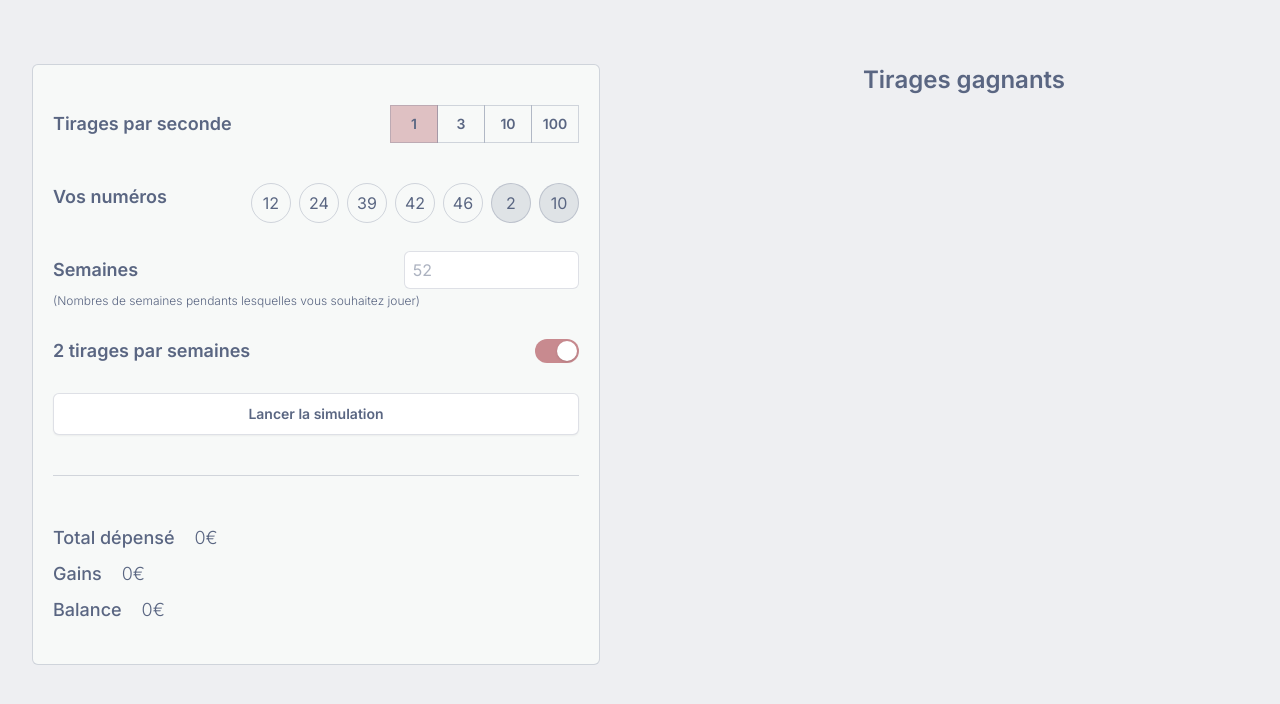
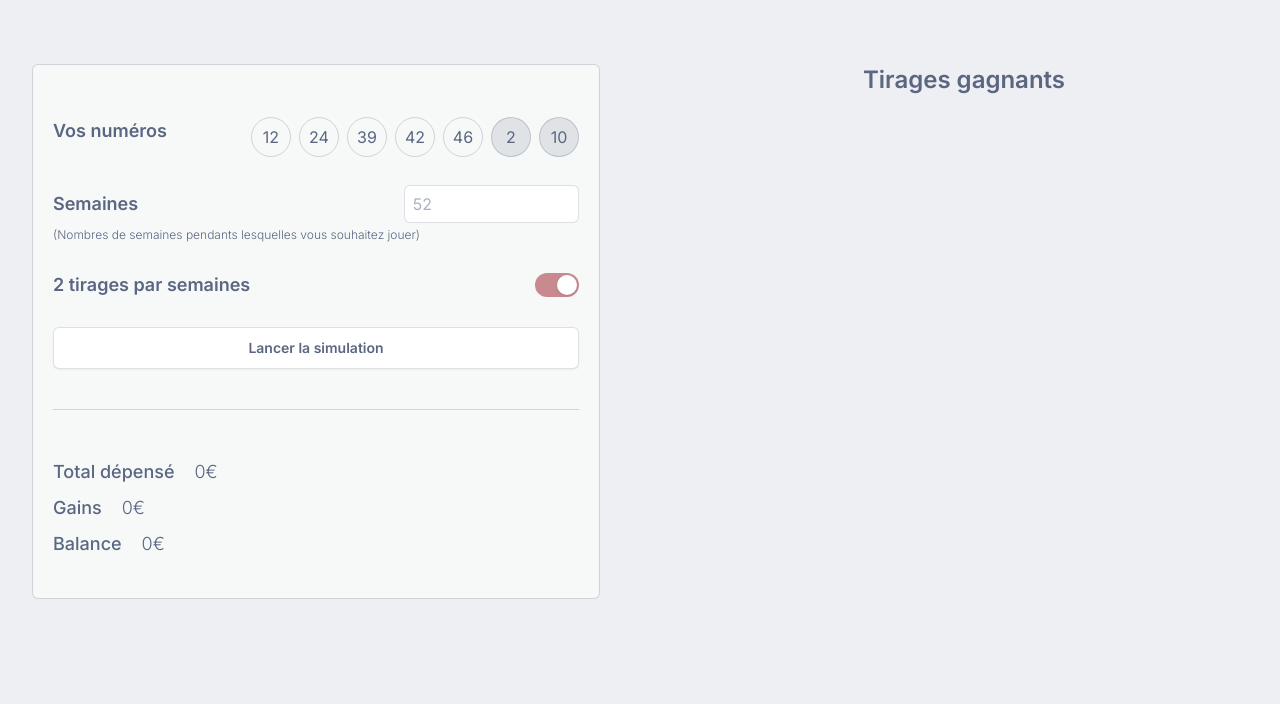
Before and after one commit to jean1591/euromillion-simulator, a Next.js app: page / in a window 1280 px wide. Shown: the top 704 px of the page. Built offline with nearby package versions, Linux system fonts and the light colour scheme.

Commit message:
delete number of draws per second

```diff
--- a/src/app/components/settingsAndResultsPanel/drawsPerSecondButton.tsx
+++ /dev/null
@@ -1,41 +0,0 @@
-import { useDispatch, useSelector } from "react-redux";
-
-import { RootState } from "@/lib/store";
-import { setDrawsPerSecond } from "@/lib/features/simulationSettings/slice";
-
-const classNames = (...classes: string[]) => {
-  return classes.filter(Boolean).join(" ");
-};
-
-export const DrawsPerSecondButton = () => {
-  return (
-    <span className="flex">
-      <Button value={1} />
-      <Button value={3} />
-      <Button value={10} />
-      <Button value={100} />
-    </span>
-  );
-};
-
-const Button = ({ value }: { value: number }) => {
-  const { drawsPerSecond } = useSelector(
-    (state: RootState) => state.simulationSettings
-  );
-  const dispatch = useDispatch();
-
-  return (
-    <button
-      type="button"
-      className={classNames(
-        value === drawsPerSecond
-          ? "bg-dark-accent/50 hover:bg-dark-accent/80"
-          : "",
-        "relative -ml-px inline-flex items-center justify-center w-12 px-3 py-2 text-sm font-semibold border border-dark-shade/25 text-dark-shade hover:bg-dark-shade/10"
-      )}
-      onClick={() => dispatch(setDrawsPerSecond(value))}
-    >
-      {value}
-    </button>
-  );
-};
--- a/src/app/components/settingsAndResultsPanel/simulationSettings.tsx
+++ b/src/app/components/settingsAndResultsPanel/simulationSettings.tsx
@@ -1,4 +1,3 @@
-import { DrawsPerSecondButton } from "./drawsPerSecondButton";
 import { MyNumbers } from "./myNumbers";
 import { NumberOfDrawsPerWeek } from "./drawsPerWeek";
 import { NumberOfWeeksToPlay } from "./numberOfWeeksToPlay";
@@ -8,11 +7,6 @@ export const SimuationSettings = () => {
   return (
     <div>
       <div className="flex items-center justify-between">
-        <p className="text-lg font-semibold">Tirages par seconde</p>
-        <DrawsPerSecondButton />
-      </div>
-
-      <div className="pt-7 flex items-center justify-between">
         <p className="text-lg font-semibold">Vos numéros</p>
         <MyNumbers />
       </div>
```
